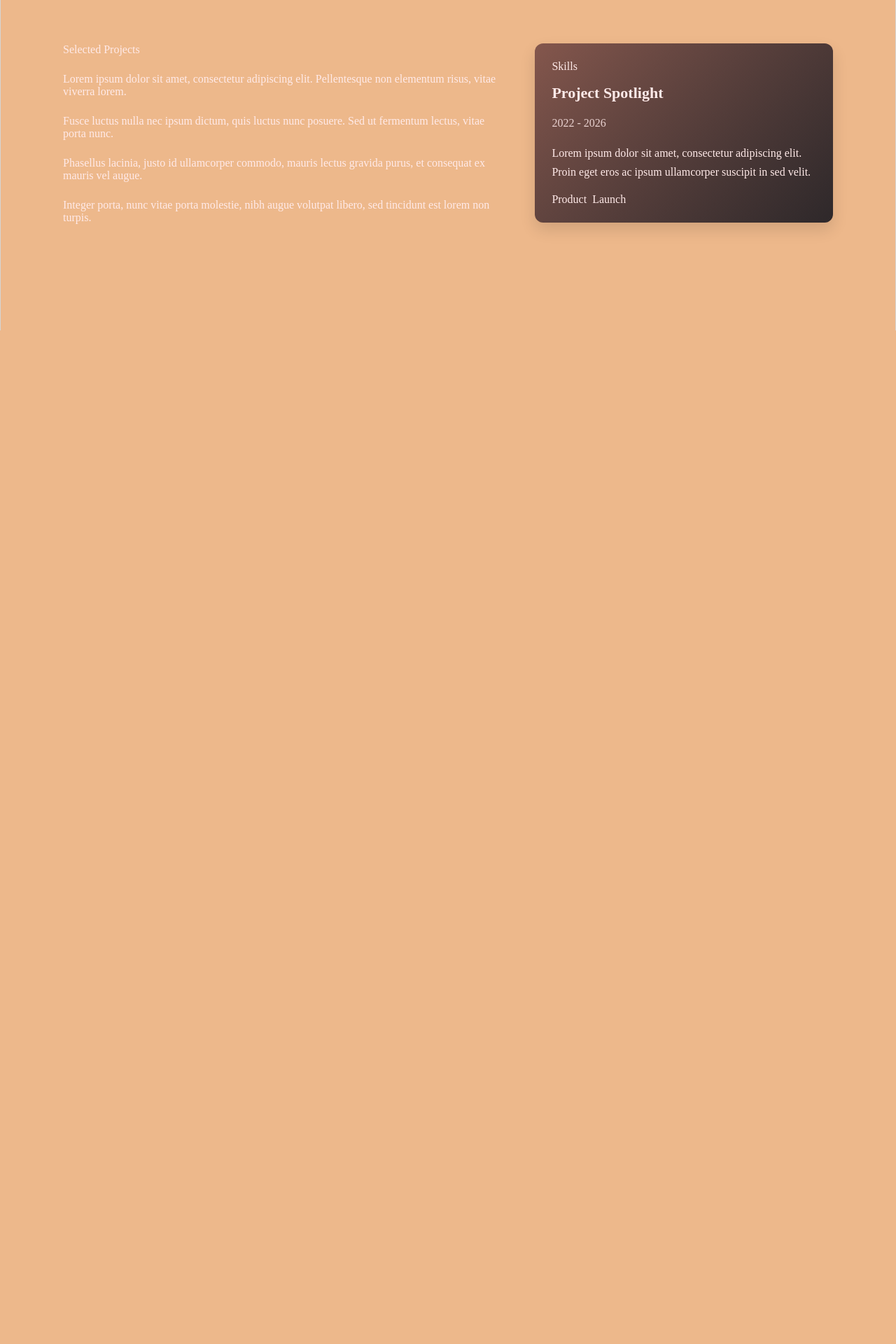
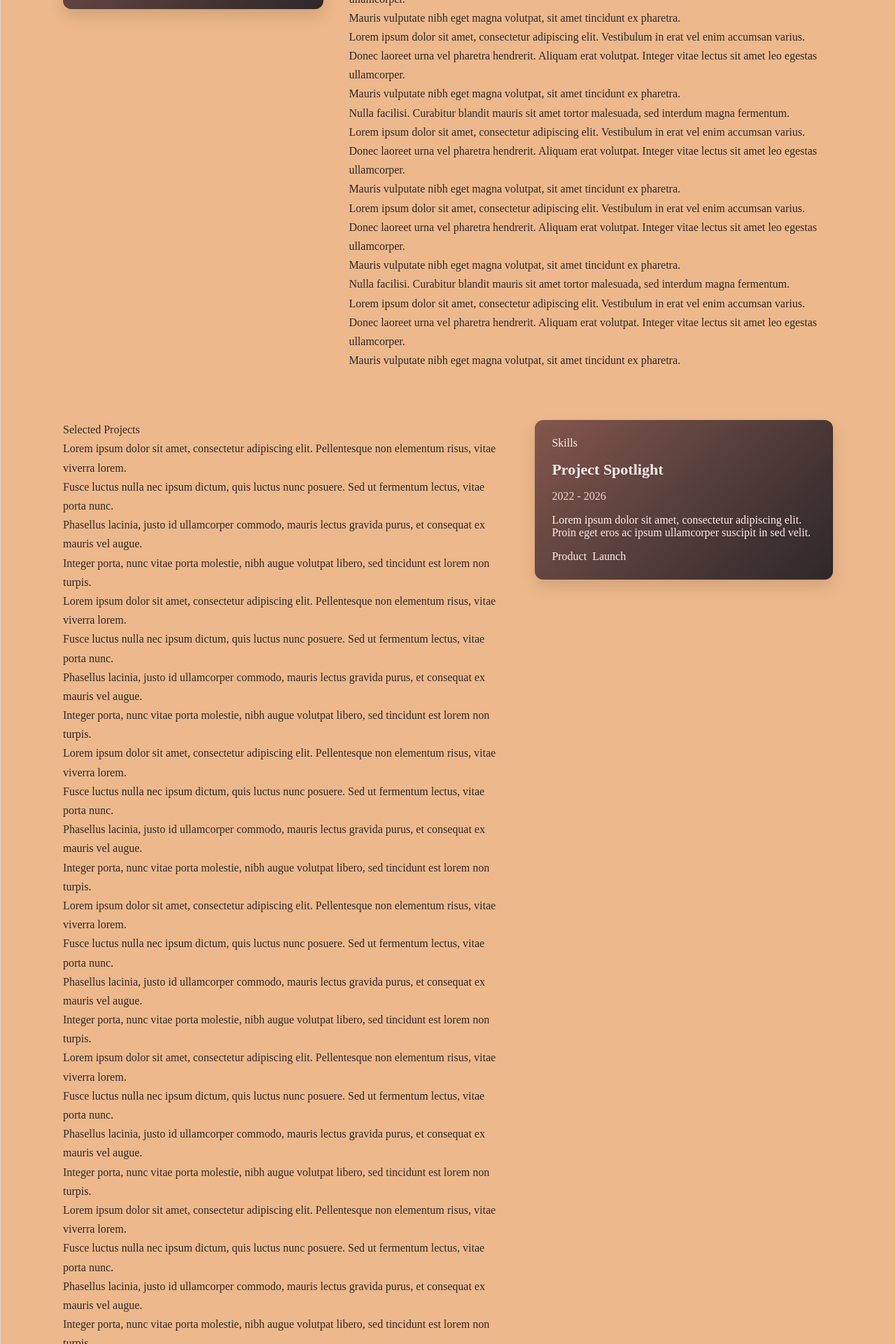
Before and after one commit to Dodos626/fullstack, a React app in the folder frontend/: page / in a window 1280 px wide. Shown: the part 880-2800 px from the top of the page at 70% size. Before the commit the page ends 1352 px from the top, so only its background shows below. Built offline with nearby package versions, Linux system fonts and the light colour scheme; no server answers; the HTML template or start-up script is replaced by a standard one.

Commit message:
changes in css / and texts

```diff
--- a/frontend/src/pages/portfolio/subSections/Education.jsx
+++ b/frontend/src/pages/portfolio/subSections/Education.jsx
@@ -1,12 +1,13 @@
 import { EducationCard } from './EducationCard';
+import styles from './subSections.module.css';
 
 export const educationSection = {
     id: 'education',
-    stickySide: 'right',
+    stickySide: 'left',
     ratio: [35, 65],
     left: <EducationCard />,
     right: (
-        <>
+        <div className={styles.textBody}>
             <p>Education</p>
             <p>
                 Lorem ipsum dolor sit amet, consectetur adipiscing elit. Vestibulum in erat vel enim
@@ -30,6 +31,50 @@ export const educationSection = {
                 lectus sit amet leo egestas ullamcorper.
             </p>
             <p>Mauris vulputate nibh eget magna volutpat, sit amet tincidunt ex pharetra.</p>
-        </>
+            <p>
+                Lorem ipsum dolor sit amet, consectetur adipiscing elit. Vestibulum in erat vel enim
+                accumsan varius.
+            </p>
+            <p>
+                Donec laoreet urna vel pharetra hendrerit. Aliquam erat volutpat. Integer vitae
+                lectus sit amet leo egestas ullamcorper.
+            </p>
+            <p>Mauris vulputate nibh eget magna volutpat, sit amet tincidunt ex pharetra.</p>
+            <p>
+                Nulla facilisi. Curabitur blandit mauris sit amet tortor malesuada, sed interdum
+                magna fermentum.
+            </p>
+            <p>
+                Lorem ipsum dolor sit amet, consectetur adipiscing elit. Vestibulum in erat vel enim
+                accumsan varius.
+            </p>
+            <p>
+                Donec laoreet urna vel pharetra hendrerit. Aliquam erat volutpat. Integer vitae
+                lectus sit amet leo egestas ullamcorper.
+            </p>
+            <p>Mauris vulputate nibh eget magna volutpat, sit amet tincidunt ex pharetra.</p>
+            <p>
+                Lorem ipsum dolor sit amet, consectetur adipiscing elit. Vestibulum in erat vel enim
+                accumsan varius.
+            </p>
+            <p>
+                Donec laoreet urna vel pharetra hendrerit. Aliquam erat volutpat. Integer vitae
+                lectus sit amet leo egestas ullamcorper.
+            </p>
+            <p>Mauris vulputate nibh eget magna volutpat, sit amet tincidunt ex pharetra.</p>
+            <p>
+                Nulla facilisi. Curabitur blandit mauris sit amet tortor malesuada, sed interdum
+                magna fermentum.
+            </p>
+            <p>
+                Lorem ipsum dolor sit amet, consectetur adipiscing elit. Vestibulum in erat vel enim
+                accumsan varius.
+            </p>
+            <p>
+                Donec laoreet urna vel pharetra hendrerit. Aliquam erat volutpat. Integer vitae
+                lectus sit amet leo egestas ullamcorper.
+            </p>
+            <p>Mauris vulputate nibh eget magna volutpat, sit amet tincidunt ex pharetra.</p>
+        </div>
     ),
 };
--- a/frontend/src/pages/portfolio/subSections/ProfessionalExperience.jsx
+++ b/frontend/src/pages/portfolio/subSections/ProfessionalExperience.jsx
@@ -1,11 +1,11 @@
 import { ProfessionalExperienceCard } from './ProfessionalExperienceCard';
-
+import styles from './subSections.module.css';
 export const professionalExperienceSection = {
     id: 'professional-experience',
-    stickySide: 'left',
+    stickySide: 'right',
     ratio: [65, 35],
     left: (
-        <>
+        <div className={styles.textBody}>
             <p>Professional Experience</p>
             <p>
                 Lorem ipsum dolor sit amet, consectetur adipiscing elit. Aenean bibendum, sapien in
@@ -23,7 +23,24 @@ export const professionalExperienceSection = {
                 Lorem ipsum dolor sit amet, consectetur adipiscing elit. Morbi tempor finibus justo,
                 sit amet hendrerit sem vulputate at.
             </p>
-        </>
+            <p>Professional Experience</p>
+            <p>
+                Lorem ipsum dolor sit amet, consectetur adipiscing elit. Aenean bibendum, sapien in
+                egestas pulvinar, erat metus interdum justo, eu interdum risus neque quis lorem.
+            </p>
+            <p>
+                Suspendisse potenti. Praesent finibus lectus non magna facilisis, sed ultricies nibh
+                malesuada. Nullam ac justo at lacus hendrerit aliquet.
+            </p>
+            <p>
+                Curabitur congue, sem non volutpat tristique, nisi lectus lacinia ligula, et
+                tincidunt nisl lorem sed urna.
+            </p>
+            <p>
+                Lorem ipsum dolor sit amet, consectetur adipiscing elit. Morbi tempor finibus justo,
+                sit amet hendrerit sem vulputate at.
+            </p>
+        </div>
     ),
     right: <ProfessionalExperienceCard />,
 };
--- a/frontend/src/pages/portfolio/subSections/SelectedProjects.jsx
+++ b/frontend/src/pages/portfolio/subSections/SelectedProjects.jsx
@@ -1,11 +1,12 @@
 import { SelectedProjectsCard } from './SelectedProjectsCard';
+import styles from './subSections.module.css';
 
 export const selectedProjectsSection = {
     id: 'selected-projects',
-    stickySide: 'left',
+    stickySide: 'right',
     ratio: [60, 40],
     left: (
-        <>
+        <div className={styles.textBody}>
             <p>Selected Projects</p>
             <p>
                 Lorem ipsum dolor sit amet, consectetur adipiscing elit. Pellentesque non elementum
@@ -23,7 +24,87 @@ export const selectedProjectsSection = {
                 Integer porta, nunc vitae porta molestie, nibh augue volutpat libero, sed tincidunt
                 est lorem non turpis.
             </p>
-        </>
+            <p>
+                Lorem ipsum dolor sit amet, consectetur adipiscing elit. Pellentesque non elementum
+                risus, vitae viverra lorem.
+            </p>
+            <p>
+                Fusce luctus nulla nec ipsum dictum, quis luctus nunc posuere. Sed ut fermentum
+                lectus, vitae porta nunc.
+            </p>
+            <p>
+                Phasellus lacinia, justo id ullamcorper commodo, mauris lectus gravida purus, et
+                consequat ex mauris vel augue.
+            </p>
+            <p>
+                Integer porta, nunc vitae porta molestie, nibh augue volutpat libero, sed tincidunt
+                est lorem non turpis.
+            </p>
+            <p>
+                Lorem ipsum dolor sit amet, consectetur adipiscing elit. Pellentesque non elementum
+                risus, vitae viverra lorem.
+            </p>
+            <p>
+                Fusce luctus nulla nec ipsum dictum, quis luctus nunc posuere. Sed ut fermentum
+                lectus, vitae porta nunc.
+            </p>
+            <p>
+                Phasellus lacinia, justo id ullamcorper commodo, mauris lectus gravida purus, et
+                consequat ex mauris vel augue.
+            </p>
+            <p>
+                Integer porta, nunc vitae porta molestie, nibh augue volutpat libero, sed tincidunt
+                est lorem non turpis.
+            </p>
+            <p>
+                Lorem ipsum dolor sit amet, consectetur adipiscing elit. Pellentesque non elementum
+                risus, vitae viverra lorem.
+            </p>
+            <p>
+                Fusce luctus nulla nec ipsum dictum, quis luctus nunc posuere. Sed ut fermentum
+                lectus, vitae porta nunc.
+            </p>
+            <p>
+                Phasellus lacinia, justo id ullamcorper commodo, mauris lectus gravida purus, et
+                consequat ex mauris vel augue.
+            </p>
+            <p>
+                Integer porta, nunc vitae porta molestie, nibh augue volutpat libero, sed tincidunt
+                est lorem non turpis.
+            </p>
+            <p>
+                Lorem ipsum dolor sit amet, consectetur adipiscing elit. Pellentesque non elementum
+                risus, vitae viverra lorem.
+            </p>
+            <p>
+                Fusce luctus nulla nec ipsum dictum, quis luctus nunc posuere. Sed ut fermentum
+                lectus, vitae porta nunc.
+            </p>
+            <p>
+                Phasellus lacinia, justo id ullamcorper commodo, mauris lectus gravida purus, et
+                consequat ex mauris vel augue.
+            </p>
+            <p>
+                Integer porta, nunc vitae porta molestie, nibh augue volutpat libero, sed tincidunt
+                est lorem non turpis.
+            </p>
+            <p>
+                Lorem ipsum dolor sit amet, consectetur adipiscing elit. Pellentesque non elementum
+                risus, vitae viverra lorem.
+            </p>
+            <p>
+                Fusce luctus nulla nec ipsum dictum, quis luctus nunc posuere. Sed ut fermentum
+                lectus, vitae porta nunc.
+            </p>
+            <p>
+                Phasellus lacinia, justo id ullamcorper commodo, mauris lectus gravida purus, et
+                consequat ex mauris vel augue.
+            </p>
+            <p>
+                Integer porta, nunc vitae porta molestie, nibh augue volutpat libero, sed tincidunt
+                est lorem non turpis.
+            </p>
+        </div>
     ),
     right: <SelectedProjectsCard />,
 };
--- /dev/null
+++ b/frontend/src/pages/portfolio/subSections/subSections.module.css
@@ -0,0 +1,3 @@
+.textBody {
+    color: var(--background-opossite);
+}
```
